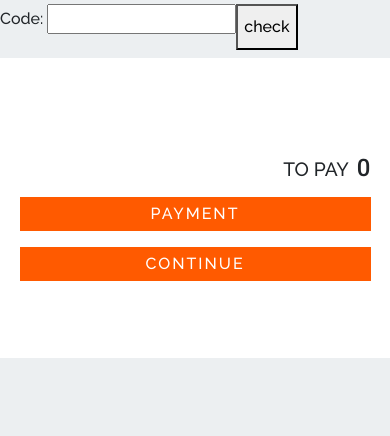
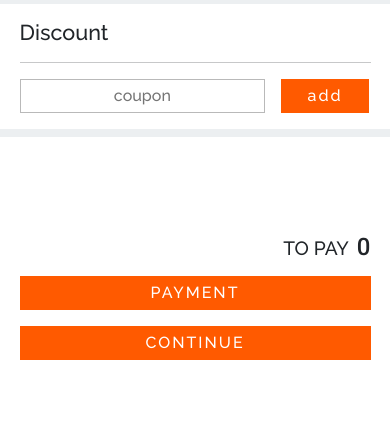
Before and after one commit to aleooo/sklep_2, a Django app: page /en/cart/ in a window 390 px wide. Shown: the part 100-536 px from the top of the page. Run offline with Django 3.2, Linux system fonts and the light colour scheme; some web fonts are replaced.

Commit message:
adding style to coupon in cart.html

```diff
--- a/sklep_2/coupon/forms.py
+++ b/sklep_2/coupon/forms.py
@@ -1,5 +1,7 @@
 from django import forms
-
+from django.utils.translation import gettext_lazy as _
 
 class CouponForm(forms.Form):
     code = forms.CharField(max_length=50)
+
+    code.widget.attrs.update({'class': 'text_a_c border_1slg', 'id': 'coupon_input', 'placeholder': _('coupon')})
--- a/sklep_2/templates/content/cart/cart.html
+++ b/sklep_2/templates/content/cart/cart.html
@@ -86,17 +86,19 @@
                             </div>
                         </div>
                     </div>
-
                 </div>
-
             {% endfor %}
-            <div>
+            <div class='white padding_tb '>
+                <div class='width_90 margin_0auto'>
+                    <h4>{% trans "Discount" %}</h4>
+                    <hr>
                     <form action='{% url 'coupon:coupon' %}' method='post' class='display_f'>
                         {% csrf_token %}
-                        {{ coupon_form.as_p }}
-                        <button type='submit'>check</button>
+                        {{ coupon_form.code }}
+                        <button type='submit' class='button margin_l' id='coupon_button'><p class='button_margin'>{% trans "add" %}</p></button>
                     </form>
                 </div>
+            </div>
         </div>
         <div class="width_30 background_w margin_tb_05 min_h_300p">
             <div class='flex_d_c align_i_c  top_25 position_r'>
--- a/sklep_2/templates/static/assets/css/cart.css
+++ b/sklep_2/templates/static/assets/css/cart.css
@@ -42,4 +42,10 @@
         padding: 1rem;
         margin: 0.5rem 0;
     }
+  #coupon_button {
+      width: 25%;
+  }
+  #coupon_input {
+      width: 70%;
+  }
 }
--- a/sklep_2/templates/static/assets/css/tools.css
+++ b/sklep_2/templates/static/assets/css/tools.css
@@ -17,6 +17,7 @@ a:hover{color: rgb(102, 160, 160);}
 .basic{max-width: 1500px; margin: 0 auto;}
 .border_1sb{border: 1px solid black;}
 .border_1sg{border: 1px solid gray;}
+.border_1slg{border: 1px solid rgb(185, 185, 185);}
 .border_n{border: none;}
 .border_r_0{border-radius: 0%;}
 .border_r_50{border-radius: 50%;}
```
